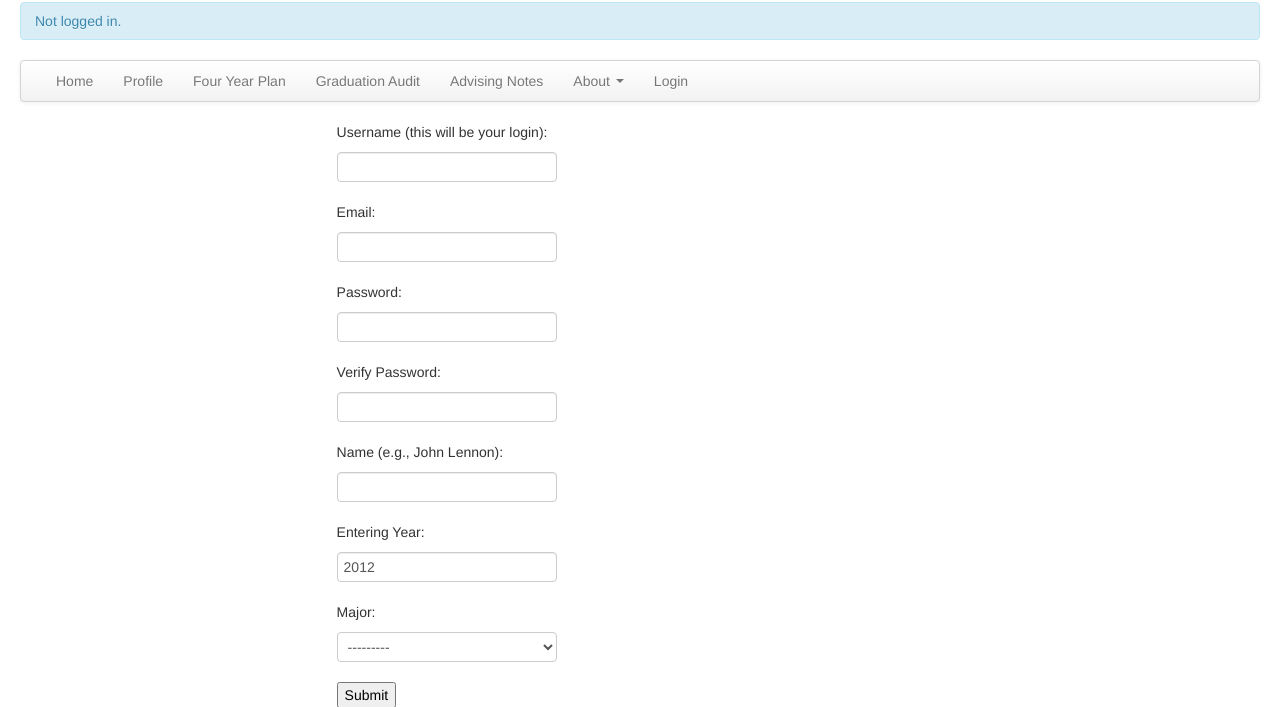
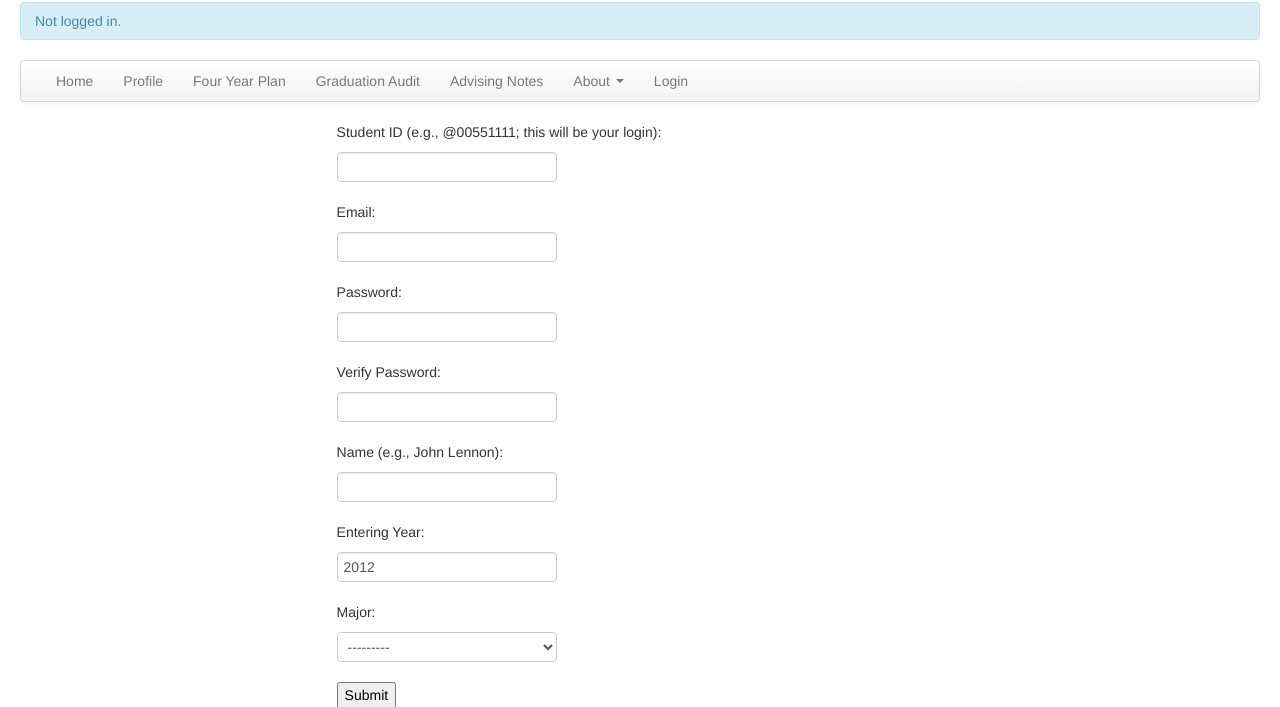
Before and after one commit to quantum-bits/iGrad, a Django app: page /planner/register/ in a window 1280 px wide. Shown: the part 258-965 px from the top of the page. Run offline with Django 3.2, Linux system fonts and the light colour scheme; data comes from the database, SQL or seed files in the repository; some libraries are stand-ins or nearby versions.

Commit message:
replaced Username with @0055xxxx

```diff
--- a/planner/templates/register.html
+++ b/planner/templates/register.html
@@ -7,7 +7,7 @@
 {% if form.errors %}<p>Please correct the following fields:</p>{% endif %}
 <div class="register_div">
   {% if form.username.errors %}<p class = "error">{{ form.username.errors }}</p>{% endif %}
-  <p><label form="username" {% if form.username.errors %} class ="error"{% endif %}>Username (this will be your login):</label></p>
+  <p><label form="username" {% if form.username.errors %} class ="error"{% endif %}>Student ID (e.g., @00551111; this will be your login):</label></p>
   <p>{{ form.username }}</p>
 </div>
 <div class="register_div">
--- a/shared/templates/registration/login.html
+++ b/shared/templates/registration/login.html
@@ -12,7 +12,7 @@
       {% endif %}
 
       <p>
-	<label form="username" {% if form.username.errors %} class ="error"{% endif %}>Username:</label></p>
+	<label form="username" {% if form.username.errors %} class ="error"{% endif %}>Student ID (e.g., @00551111):</label></p>
       <p>{{ form.username }}</p>
     </div>
 
```
